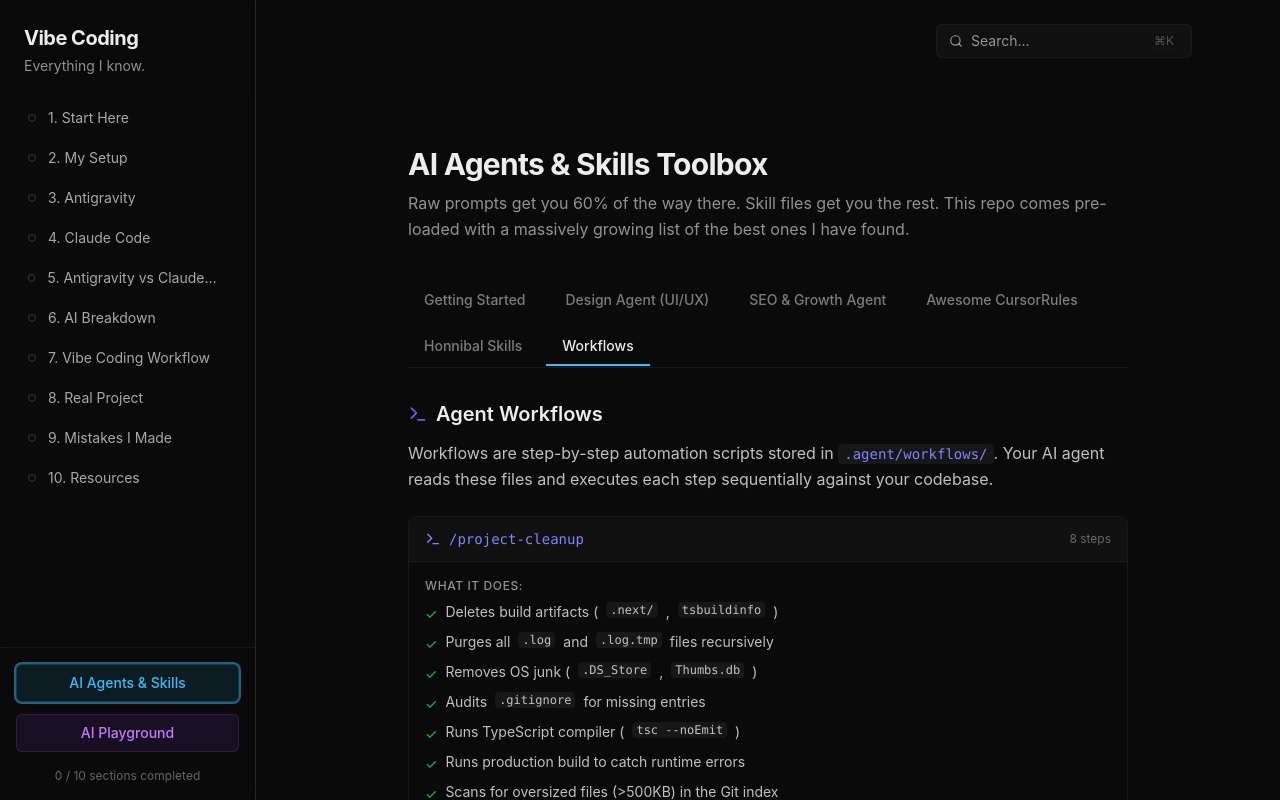
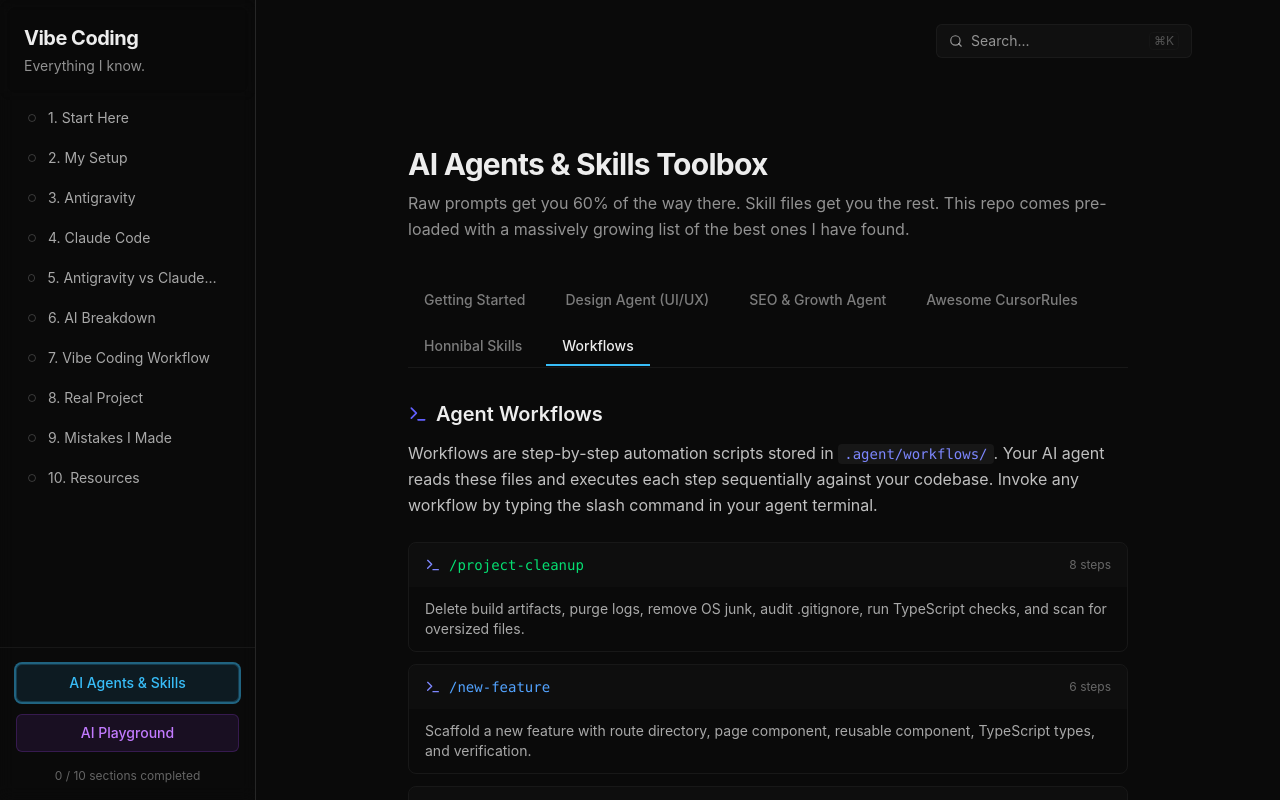
Before and after one commit to WebDevPeterGriffin/The-VibeCode-Bible, a Next.js app: page /ai-agents-and-skills in a window 1280 px wide. Both pictures are taken after a click on the button "Workflows". Shown: the top 800 px of the page. Built offline with nearby package versions, Linux system fonts and the light colour scheme.

Commit message:
feat: add 5 new agent workflows and update Workflows tab with dynamic card grid

```diff
--- a/src/app/ai-agents-and-skills/page.tsx
+++ b/src/app/ai-agents-and-skills/page.tsx
@@ -205,34 +205,35 @@ export default function AiAgentsPage() {
                                 <Terminal className="w-5 h-5 text-indigo-500" /> Agent Workflows
                             </h2>
                             <p className="text-foreground/80 leading-relaxed">
-                                Workflows are step-by-step automation scripts stored in <code className="bg-muted px-1.5 py-0.5 rounded text-sm text-indigo-400">.agent/workflows/</code>. Your AI agent reads these files and executes each step sequentially against your codebase.
+                                Workflows are step-by-step automation scripts stored in <code className="bg-muted px-1.5 py-0.5 rounded text-sm text-indigo-400">.agent/workflows/</code>. Your AI agent reads these files and executes each step sequentially against your codebase. Invoke any workflow by typing the slash command in your agent terminal.
                             </p>
                         </section>
 
-                        <div className="border border-border/50 rounded-lg overflow-hidden">
-                            <div className="bg-muted/50 px-4 py-3 border-b border-border/50 flex items-center gap-2">
-                                <Terminal className="w-4 h-4 text-indigo-400" />
-                                <span className="font-mono text-sm text-indigo-400">/project-cleanup</span>
-                                <span className="text-xs text-foreground/40 ml-auto">8 steps</span>
-                            </div>
-                            <div className="p-4 space-y-3 text-sm text-foreground/80">
-                                <p className="text-foreground/60 text-xs uppercase tracking-wider font-medium mb-2">What it does:</p>
-                                <ul className="space-y-2">
-                                    <li className="flex items-start gap-2"><span className="text-green-500 mt-0.5">✓</span> Deletes build artifacts (<code className="text-xs bg-muted px-1 rounded">.next/</code>, <code className="text-xs bg-muted px-1 rounded">tsbuildinfo</code>)</li>
-                                    <li className="flex items-start gap-2"><span className="text-green-500 mt-0.5">✓</span> Purges all <code className="text-xs bg-muted px-1 rounded">.log</code> and <code className="text-xs bg-muted px-1 rounded">.log.tmp</code> files recursively</li>
-                                    <li className="flex items-start gap-2"><span className="text-green-500 mt-0.5">✓</span> Removes OS junk (<code className="text-xs bg-muted px-1 rounded">.DS_Store</code>, <code className="text-xs bg-muted px-1 rounded">Thumbs.db</code>)</li>
-                                    <li className="flex items-start gap-2"><span className="text-green-500 mt-0.5">✓</span> Audits <code className="text-xs bg-muted px-1 rounded">.gitignore</code> for missing entries</li>
-                                    <li className="flex items-start gap-2"><span className="text-green-500 mt-0.5">✓</span> Runs TypeScript compiler (<code className="text-xs bg-muted px-1 rounded">tsc --noEmit</code>)</li>
-                                    <li className="flex items-start gap-2"><span className="text-green-500 mt-0.5">✓</span> Runs production build to catch runtime errors</li>
-                                    <li className="flex items-start gap-2"><span className="text-green-500 mt-0.5">✓</span> Scans for oversized files (&gt;500KB) in the Git index</li>
-                                    <li className="flex items-start gap-2"><span className="text-green-500 mt-0.5">✓</span> Stages clean files for commit</li>
-                                </ul>
-                            </div>
+                        <div className="grid gap-3">
+                            {[
+                                { cmd: '/project-cleanup', desc: 'Delete build artifacts, purge logs, remove OS junk, audit .gitignore, run TypeScript checks, and scan for oversized files.', steps: 8, color: 'text-green-400' },
+                                { cmd: '/new-feature', desc: 'Scaffold a new feature with route directory, page component, reusable component, TypeScript types, and verification.', steps: 6, color: 'text-blue-400' },
+                                { cmd: '/seo-audit', desc: 'Audit any URL for meta tags, heading hierarchy, missing alt attributes, structured data, and page load performance.', steps: 7, color: 'text-yellow-400' },
+                                { cmd: '/landing-page', desc: 'Generate a complete dark-mode landing page with hero, features grid, social proof, CTA section, and footer.', steps: 7, color: 'text-pink-400' },
+                                { cmd: '/code-review', desc: 'Scan for type safety issues, console.log leftovers, hardcoded strings, naming conventions, and generate a severity report.', steps: 7, color: 'text-orange-400' },
+                                { cmd: '/deploy-checklist', desc: 'Verify env variables, run production build, check bundle size, scan for exposed secrets, and tag a release.', steps: 8, color: 'text-cyan-400' },
+                            ].map((wf) => (
+                                <div key={wf.cmd} className="border border-border/50 rounded-lg overflow-hidden hover:border-border transition-colors">
+                                    <div className="bg-muted/30 px-4 py-3 flex items-center gap-2">
+                                        <Terminal className="w-4 h-4 text-indigo-400" />
+                                        <span className={`font-mono text-sm ${wf.color}`}>{wf.cmd}</span>
+                                        <span className="text-xs text-foreground/40 ml-auto">{wf.steps} steps</span>
+                                    </div>
+                                    <div className="px-4 py-3 text-sm text-foreground/70">{wf.desc}</div>
+                                </div>
+                            ))}
                         </div>
 
                         <div className="bg-black/50 p-4 rounded-md border text-sm font-mono text-zinc-300">
-                            <span className="text-zinc-500">{"# Invoke from your AI agent terminal:"}</span><br />
-                            /project-cleanup
+                            <span className="text-zinc-500">{"# Invoke any workflow from your AI agent terminal:"}</span><br />
+                            /project-cleanup<br />
+                            /new-feature<br />
+                            /seo-audit https://example.com
                         </div>
                     </div>
                 )}
```
Also changed, not shown: .agent/workflows/code-review.md (added), .agent/workflows/deploy-checklist.md (added), .agent/workflows/landing-page.md (added), .agent/workflows/new-feature.md (added), .agent/workflows/seo-audit.md (added).
